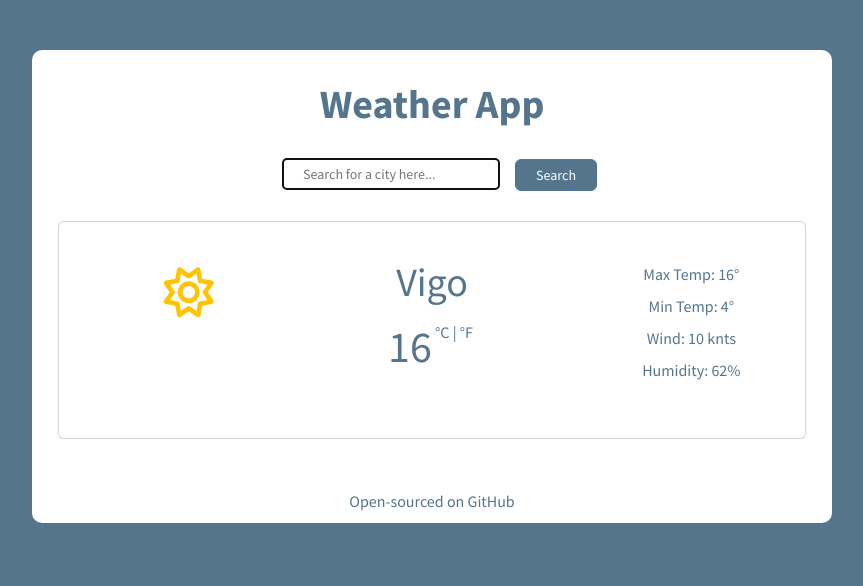
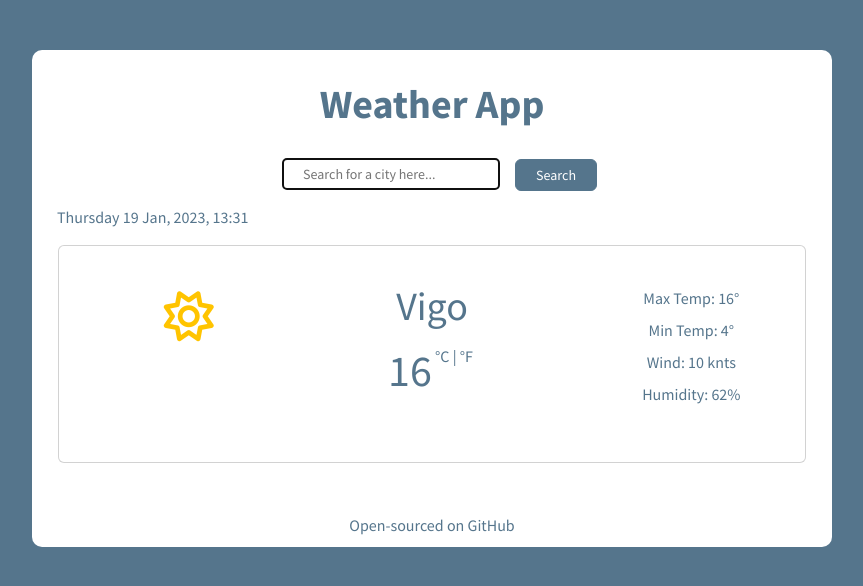
Before and after one commit to barty-s/weather_app_react, a React (Create React App) app: page / in a window 1280 px wide. Shown: the top 586 px of the page, without its empty margins (208-1071 px from the left). Built offline with nearby package versions, Linux system fonts and the light colour scheme.

Commit message:
Installed axios

```diff
--- a/package.json
+++ b/package.json
@@ -6,6 +6,7 @@
     "@testing-library/jest-dom": "^5.16.5",
     "@testing-library/react": "^13.4.0",
     "@testing-library/user-event": "^13.5.0",
+    "axios": "^1.2.3",
     "bootstrap": "^5.2.3",
     "react": "^18.2.0",
     "react-dom": "^18.2.0",
--- a/src/App.css
+++ b/src/App.css
@@ -21,3 +21,7 @@ h1 {
   margin: 20px;
   font-weight: bold;
 }
+.date {
+  text-align: left;
+  margin-left: 15px;
+}
--- a/src/App.js
+++ b/src/App.js
@@ -1,30 +1,13 @@
 import "./App.css";
 
-import SearchForm from "./SearchForm";
-import MainCityIcon from "./MainCityIcon";
-import MainCityData from "./MainCityData";
-import CurrentConditions from "./CurrentConditions";
 import Footer from "./Footer";
+import Weather from "./Weather";
 
 export default function App() {
   return (
     <div className="App">
       <div className="container">
-        <h1>Weather App</h1>
-        <SearchForm />
-        <div className="card m-3 weatherData">
-          <div className="row">
-            <div className="col-sm-4">
-              <MainCityIcon />
-            </div>
-            <div className="col-sm-4">
-              <MainCityData />
-            </div>
-            <div className="col-sm-4">
-              <CurrentConditions />
-            </div>
-          </div>
-        </div>
+        <Weather />
         <Footer />
       </div>
     </div>
--- /dev/null
+++ b/src/Weather.js
@@ -0,0 +1,29 @@
+//import axios from "axios";
+import React from "react";
+import SearchForm from "./SearchForm";
+import MainCityIcon from "./MainCityIcon";
+import MainCityData from "./MainCityData";
+import CurrentConditions from "./CurrentConditions";
+
+export default function Weather() {
+  return (
+    <div className="Weather">
+      <h1>Weather App</h1>
+      <SearchForm />
+      <div className="date">Thursday 19 Jan, 2023, 13:31</div>
+      <div className="card m-3 weatherData">
+        <div className="row">
+          <div className="col-sm-4">
+            <MainCityIcon />
+          </div>
+          <div className="col-sm-4">
+            <MainCityData />
+          </div>
+          <div className="col-sm-4">
+            <CurrentConditions />
+          </div>
+        </div>
+      </div>
+    </div>
+  );
+}
```
Also changed, not shown: 1 other file (tests, documents, lock files or other folders).
